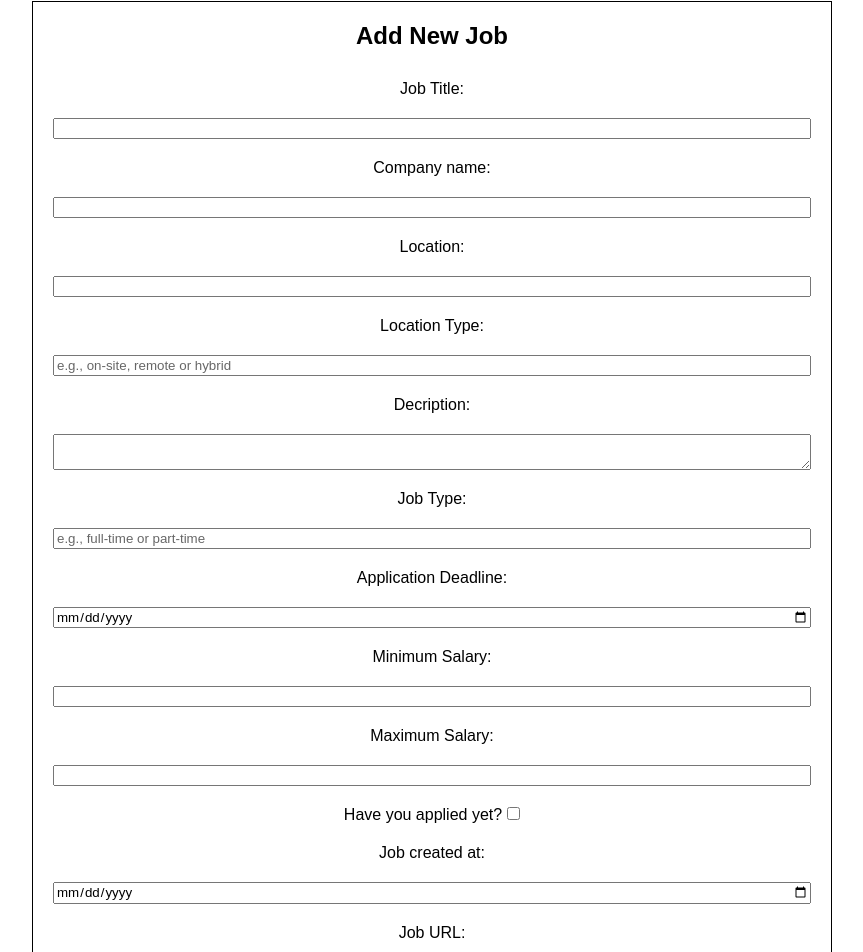
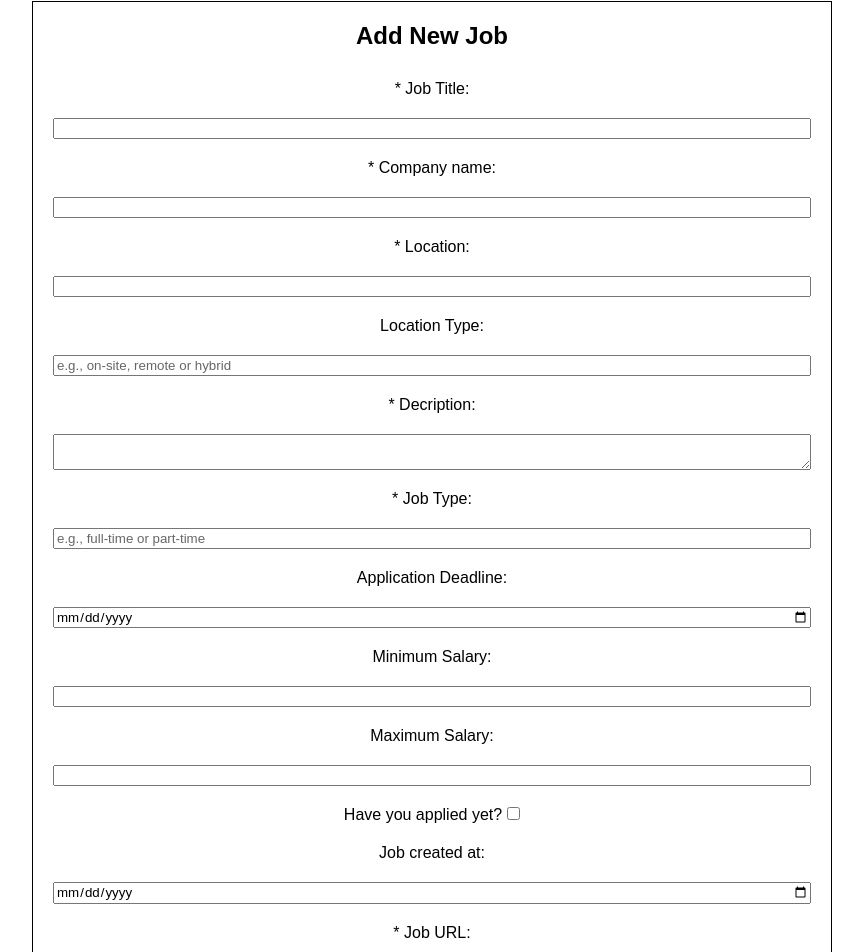
Before and after one commit to vicrodgim/finalmvp, a React (Vite) app in the folder client/: page /add-jobs in a window 1280 px wide. Shown: the part 220-1172 px from the top of the page, without its empty margins (40-903 px from the left). Built offline with nearby package versions, Linux system fonts and the light colour scheme.

Commit message:
Indicated required fields on Add jobs form

```diff
--- a/client/src/components/JobForm/AddJobForm.jsx
+++ b/client/src/components/JobForm/AddJobForm.jsx
@@ -92,7 +92,7 @@ const AddJobForm = () => {
       <form className="form" onSubmit={handleSubmit}>
         <h3>Add New Job</h3>
 
-        <label htmlFor="title">Job Title:</label>
+        <label htmlFor="title">* Job Title:</label>
         <input
           type="text"
           id="title"
@@ -101,7 +101,7 @@ const AddJobForm = () => {
           onChange={handleChange}
           required
         />
-        <label htmlFor="company_name">Company name:</label>
+        <label htmlFor="company_name">* Company name:</label>
         <input
           type="text"
           id="company_name"
@@ -110,7 +110,7 @@ const AddJobForm = () => {
           onChange={handleChange}
           required
         />
-        <label htmlFor="location">Location:</label>
+        <label htmlFor="location">* Location:</label>
         <input
           type="text"
           id="location"
@@ -128,7 +128,7 @@ const AddJobForm = () => {
           onChange={handleChange}
           placeholder="e.g., on-site, remote or hybrid"
         />
-        <label htmlFor="description">Decription:</label>
+        <label htmlFor="description">* Decription:</label>
         <textarea
           id="description"
           name="description"
@@ -136,7 +136,7 @@ const AddJobForm = () => {
           onChange={handleChange}
           required
         />
-        <label htmlFor="type">Job Type:</label>
+        <label htmlFor="type">* Job Type:</label>
         <input
           type="text"
           id="type"
@@ -188,7 +188,7 @@ const AddJobForm = () => {
           value={form.created_at}
           onChange={handleChange}
         />
-        <label htmlFor="url">Job URL:</label>
+        <label htmlFor="url">* Job URL:</label>
         <input
           type="url"
           id="url"
```
